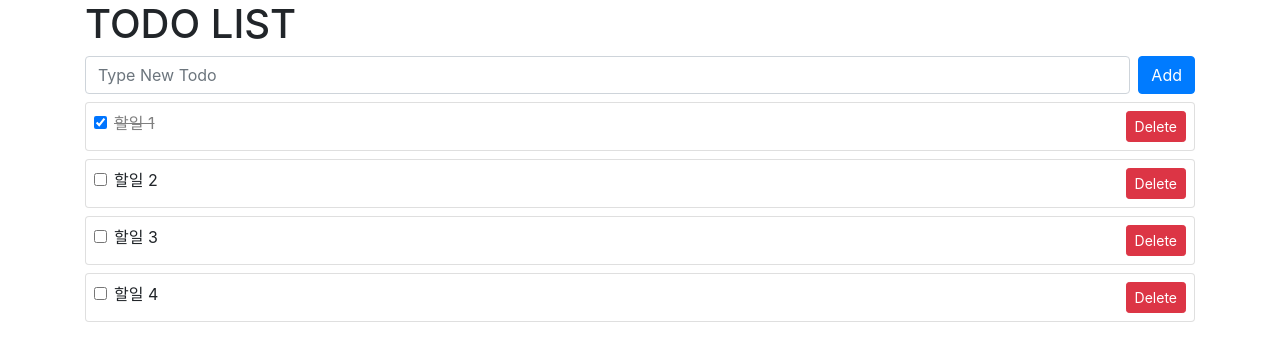
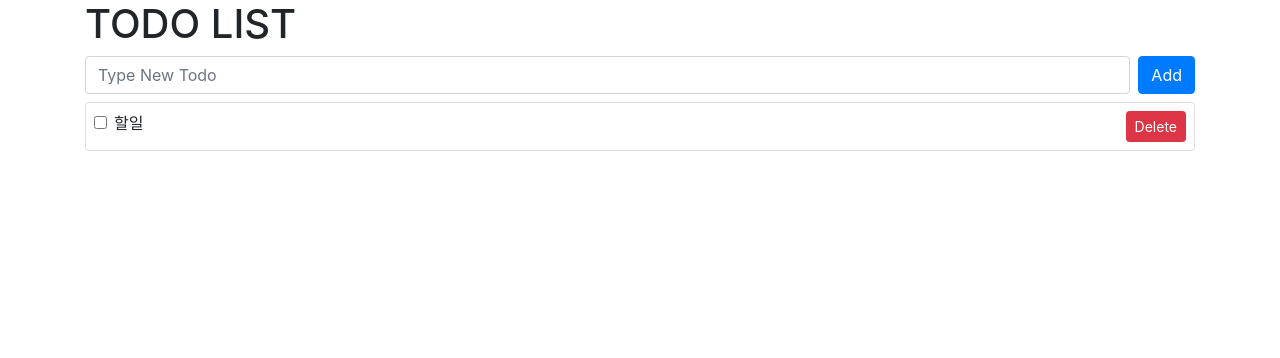
Before and after one commit to secret1601/todoapp, a Vue app: page / in a window 1280 px wide. Shown: the top 358 px of the page. Built offline with nearby package versions, Linux system fonts and the light colour scheme.

Commit message:
emit 및 props

```diff
--- a/public/index.html
+++ b/public/index.html
@@ -1,5 +1,5 @@
 <!DOCTYPE html>
-<html lang="">
+<html lang="ko">
   <head>
     <meta charset="utf-8">
     <meta http-equiv="X-UA-Compatible" content="IE=edge">
--- a/src/App.vue
+++ b/src/App.vue
@@ -2,44 +2,13 @@
   <div class="container">
     <h1>TODO LIST</h1>
     <!-- 할일 추가 입력창 -->
-    <form action="" class="d-flex" v-on:submit.prevent="onSubmit">
-      <div class="flex-grow-1 mr-2">
-        <input
-          type="text"
-          placeholder="Type New Todo"
-          class="form-control"
-          v-model="todo"
-        >
-      </div>
-      <div>
-        <button class="btn btn-primary" type="submit">Add</button>
-      </div>
-    </form>
-    <!-- 내용 입력 안내창 -->
-    <div v-show="hasError" class="red">내용을 입력하세요.</div>
+    <TodoSimpleForm v-on:add-todo="addTodo"/>
+
+    <!-- 목록없음 안내창 -->
+    <div v-show="!todos.length" class="red">생성된 Todo 목록이 없습니다.</div>
 
     <!-- todo 목록창 -->
-    <div
-      class="card mt-2"
-      v-for = "(todo, index) in todos"
-      v-bind:key = "todo.id"
-    >
-      <div class="card-body p-2 d-flex">
-
-        <div class="form-check flex-grow-1">
-          <input type="checkbox" class="form-check-input" v-model="todo.complete" v-bind:id="todo.id">
-          <label class="form-check-label" v-bind:class="{ todocss : todo.complete}" v-bind:for="todo.id">
-            {{ todo.subject }}
-          </label>
-        </div>
-        <!-- 삭제버튼 -->
-        <div>
-          <button class="btn btn-danger btn-sm" @click="deleteTodo(index)">Delete</button>
-        </div>
-
-
-      </div>
-    </div>
+    <TodoList v-bind:todos="todos"/>
 
   </div>
 </template>
@@ -47,20 +16,23 @@
 <script>
   import {ref} from 'vue';
 
+  import TodoSimpleForm from './components/TodoSimpleForm.vue'
+  import TodoList from './components/TodoList.vue'
+
   export default {
+
+    components: {
+      TodoSimpleForm,
+      TodoList
+    },
+
     setup(){
       // 할일 목록(배열)을 저장
       const todos = ref([
-        {id: 1, subject: '할일 1', complete: true},
-        {id: 2, subject: '할일 2', complete: false},
-        {id: 3, subject: '할일 3', complete: false},
-        {id: 4, subject: '할일 4', complete: false}
+        {id:1, subject:'할일', completed: false}
       ]);
-      // 추가할 할일
-      const todo = ref('');
 
-      // 내용 입력 안내창 여부
-      const hasError = ref(false);
+
 
       // todo 스타일 시트
       const todoStyle = {
@@ -69,41 +41,22 @@
       }
 
       // 버튼 클릭시 처리
-      const onSubmit = () => {
-        // 내용이 있는지 없는지 구분한다.
-        if(todo.value === '') {
-
-          //안내창 보여준다.
-          hasError.value = true;
-
-        }else{
-
-          // 안내창 숨기기
-          hasError.value = false;
-
-          // 할일의 내용을 배열로 추가한다.
-          todos.value.push({
-            id: Date.now(),
-            subject: todo.value,
-            complete: false
-          });
-
-        }
-
-        todo.value = '';
+      // TodoSimpleForm에서 add-todo 이벤트로 전달된 객체를
+      // 처리 해주는 콜백함수
+      const addTodo = (todo) => {
+        // console.log(todo);
+        todos.value.push(todo);
       };
 
       const deleteTodo = (index) => {
-        console.log('지우기' + index);
+        // console.log('지우기' + index);
         // 배열내에서 순서 번호로 부터 1개 제거
         todos.value.splice(index, 1);
       }
 
       return {
         todos,
-        todo,
-        hasError,
-        onSubmit,
+        addTodo,
         todoStyle,
         deleteTodo
       }
--- /dev/null
+++ b/src/components/TodoList.vue
@@ -0,0 +1,36 @@
+<template>
+
+    <div class="card mt-2" v-for="(todo, index) in todos" v-bind:key="todo.id">
+        <div class="card-body p-2 d-flex">
+
+            <div class="form-check flex-grow-1">
+                <input type="checkbox" class="form-check-input" v-model="todo.complete" v-bind:id="todo.id">
+                <label class="form-check-label" v-bind:class="{ todocss : todo.complete}" v-bind:for="todo.id">
+                    {{ todo.subject }}
+                </label>
+            </div>
+            <!-- 삭제버튼 -->
+            <div>
+                <button class="btn btn-danger btn-sm" @click="deleteTodo(index)">Delete</button>
+            </div>
+
+        </div>
+    </div>
+
+</template>
+
+<script>
+    export default {
+        // props: ['todos']
+        props: {
+            todos: {
+                type: Array,
+                require: true
+            }
+        }
+    }
+</script>
+
+<style>
+
+</style>
--- /dev/null
+++ b/src/components/TodoSimpleForm.vue
@@ -0,0 +1,75 @@
+<template>
+
+    <!-- html 태그 작성 장소 -->
+    <form action="" v-on:submit.prevent="onSubmit">
+
+        <div class="d-flex">
+            <div class="flex-grow-1 mr-2">
+                <input type="text" placeholder="Type New Todo" class="form-control" v-model="todo">
+            </div>
+            <div>
+                <button class="btn btn-primary" type="submit">Add</button>
+            </div>
+        </div>
+
+        <!-- 내용 입력 안내창 -->
+        <div v-show="hasError" class="red">내용을 입력하세요.</div>
+
+    </form>
+
+</template>
+<script>
+    import {ref} from 'vue'
+    // js 코딩 장소
+    export default {
+        setup(props, context) {
+            // 추가할 할일
+            const todo = ref('');
+
+            // 내용 입력 안내창 여부
+            const hasError = ref(false);
+            // 버튼 클릭시 처리
+            const onSubmit = () => {
+                // 내용이 있는지 없는지 구분한다.
+                if(todo.value === '') {
+
+                    //안내창 보여준다.
+                    hasError.value = true;
+
+                }else{
+
+                    // 안내창 숨기기
+                    hasError.value = false;
+                    // 할일의 내용을 배열로 추가한다.
+                    // 이때 상위 컴포넌트로 전달한다.
+                    // context.emit('이벤트', {데이터});
+                    context.emit('add-todo', {
+                        id: Date.now(),
+                        subject: todo.value,
+                        complete: false
+                    });
+
+                    // 할일의 내용을 배열로 추가한다.
+                    //     todos.value.push({
+                    //         id: Date.now(),
+                    //         subject: todo.value,
+                    //         complete: false
+                    // });
+
+                }
+
+                todo.value = '';
+            };
+
+            return {
+                todo,
+                hasError,
+                onSubmit
+            }
+
+        }
+    }
+</script>
+<style>
+    /* css 작성장소 */
+</style>
```
